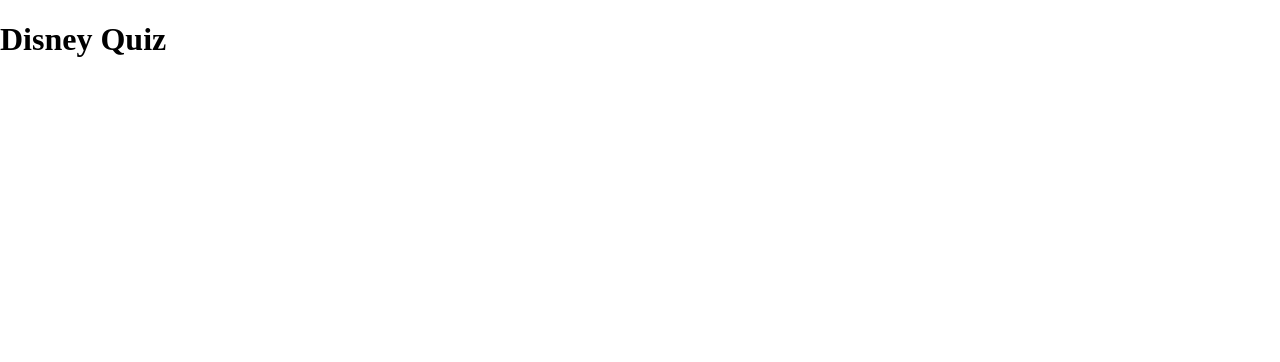
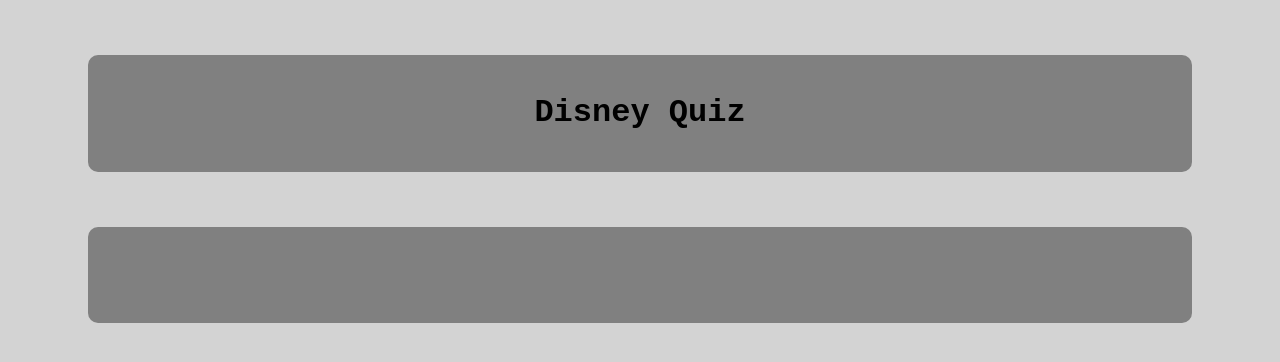
Before and after one commit to Pete-Sekesan/disney-quiz-app, a plain HTML site: page index.html in a window 1280 px wide. Drawn offline with nearby package versions, Linux system fonts and the light colour scheme; a web font is replaced by a local one.

Commit message:
updated image names and css

```diff
--- a/index.html
+++ b/index.html
@@ -9,9 +9,16 @@
     </head>
     <body>
        <main>
-<h1> Disney Quiz</h1>
+           <!-- Headline for Quiz App which will remain fixed -->
+           <header>
+<h1 class="container"> Disney Quiz</h1>
+</header>
+
+<div class="container">
+<p>  </p>
+</div>
 
        </main>
-
+        <script> src="index.js"</script>
     </body>
 </html>
--- a/style.css
+++ b/style.css
@@ -6,6 +6,26 @@
     font-style: normal;
 }
 
+body{
+    background-color: lightgray;
+}
+
 h1 {
-    font-family: "waltographregular";
+    font-family: 'Courier New', Courier, monospace;
+    text-align: center;
+    background: lightgray;
+    width:80%;
+    padding: 40px;
+    margin: 55px auto 0 auto;
+    border-radius: 10px;
+
 }
+
+.container{
+  width:80%;
+  padding: 40px;
+  margin: 55px auto 0 auto;
+  background: gray;
+  border-radius: 10px;
+  text-align: center;
+}
```
Also changed, not shown: images/4-park-split.jpg (renamed from images/4-park-split-hero-900x360.jpg), images/disney-magic-nyc.jpg (renamed from images/wegfds47385.jpg), images/disneyland-hotel.jpg (renamed from images/maxresdefault.jpg), images/shanghai-disney-castle.jpg (renamed from images/574df8d78022801b008b50b6.webp), images/wdw-castle-balloons.jpg (renamed from images/Disney-Parks-Cast-Member-Guide-1-1200x800.jpg), images/wdw-opening-day.jpg (renamed from images/wdo498323SMALL.jpg), 1 other file.
